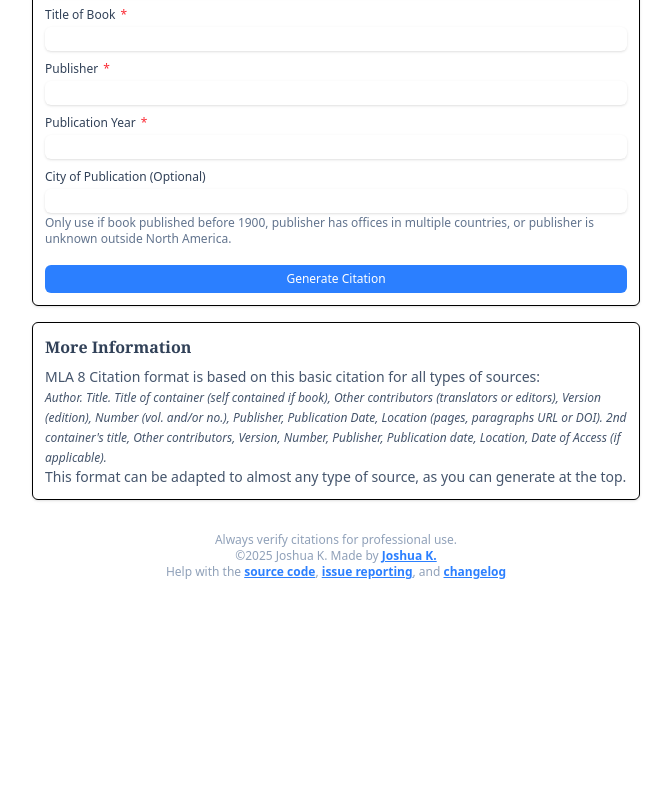
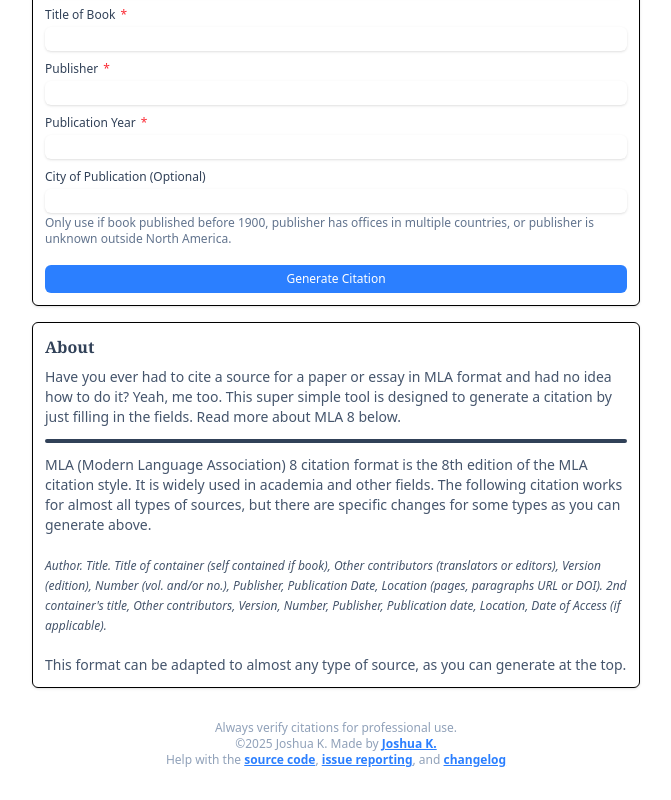
Before and after one commit to Thatoddone1/citations, a SvelteKit app: page / in a window 1280 px wide. Shown: the part 443-1243 px from the top of the page, without its empty margins (304-975 px from the left). Before the commit the page ends 1055 px from the top, so only its background shows below. Built offline with nearby package versions, Linux system fonts and the light colour scheme.

Commit message:
change: update the about section with more of an explanation of the standard and site

```diff
--- a/src/routes/+page.svelte
+++ b/src/routes/+page.svelte
@@ -46,14 +46,16 @@
   {/if}
 
   <section class="mb-4 p-3 border rounded-md bg-white shadow-sm dark:bg-slate-300">
-    <h2 class="text-base font-semibold text-slate-700 mb-2">More Information</h2>
-    <p class="text-sm text-slate-600">MLA 8 Citation format is based on this basic citation for all types of sources:
-    <br><span class="italic text-xs">Author. Title. Title of container (self contained if book), Other contributors (translators or
-editors), Version (edition), Number (vol. and/or no.), Publisher, Publication Date,
-Location (pages, paragraphs URL or DOI). 2nd container's title, Other contributors,
-Version, Number, Publisher, Publication date, Location, Date of Access (if applicable).
+    <h2 class="text-base font-semibold text-slate-700 mb-2">About</h2>
+    <p class="text-sm text-slate-600">
+      Have you ever had to cite a source for a paper or essay in MLA format and had no idea how to do it? Yeah, me too. This super simple tool is designed to generate a citation by just filling in the fields. Read more about MLA 8 below.
+    </p>
+    <hr class="border-2 rounded-xl border-slate-700 mt-3 mb-3">
+    <p class="text-sm text-slate-600">
+    MLA (Modern Language Association) 8 citation format is the 8th edition of the MLA citation style. It is widely used in academia and other fields. The following citation works for almost all types of sources, but there are specific changes for some types as you can generate above.
+    <br><br><span class="italic text-xs">Author. Title. Title of container (self contained if book), Other contributors (translators or editors), Version (edition), Number (vol. and/or no.), Publisher, Publication Date, Location (pages, paragraphs URL or DOI). 2nd container's title, Other contributors, Version, Number, Publisher, Publication date, Location, Date of Access (if applicable).
     </span>
-    <br> This format can be adapted to almost any type of source, as you can generate at the top.
+    <br><br> This format can be adapted to almost any type of source, as you can generate at the top.
   </p>
   </section>
 
```
